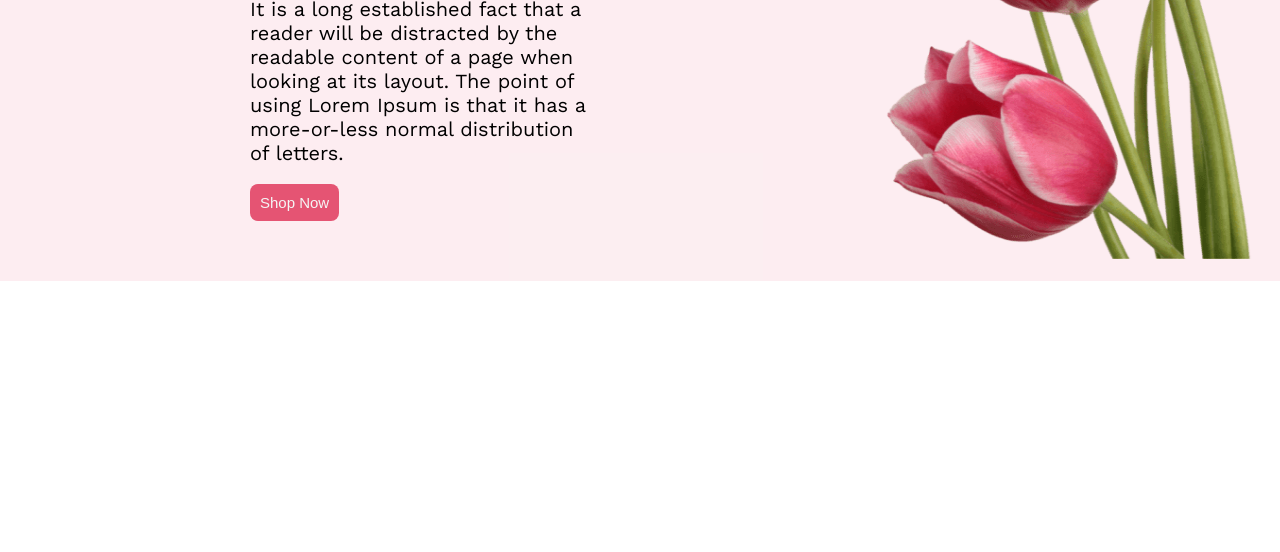
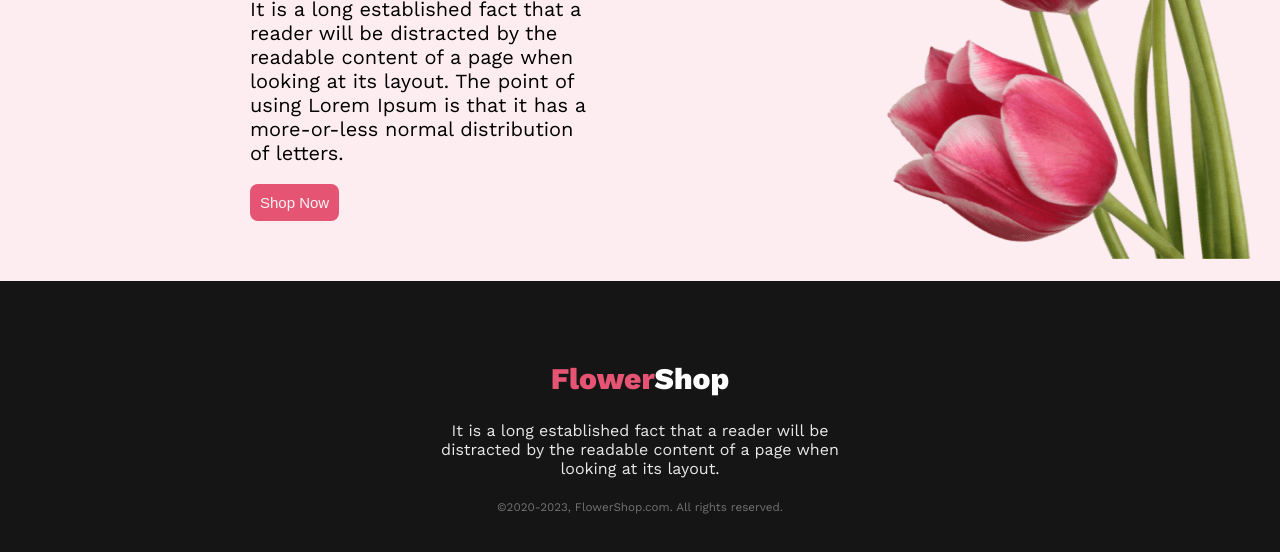
Before and after one commit to AAkilRaiyanPrantho/programming-hero-assignment-1, a plain HTML site: page index.html in a window 1280 px wide. Shown: the part 610-1162 px from the top of the page. Before the commit the page ends 891 px from the top, so only its background shows below. Drawn offline with nearby package versions, Linux system fonts and the light colour scheme.

Commit message:
Footer Section Completed

```diff
--- a/index.html
+++ b/index.html
@@ -15,15 +15,41 @@
   <body>
     <header class="header">
       <div class="header-title1">
-        <h1 id="main-heading">Let's make beautiful flowers a part of your life.</h1><br>
-        <p id="main-para">It is a long established fact that a reader will be distracted by the readable content of a page when looking at its layout. The point of using Lorem Ipsum is that it has a more-or-less normal distribution of letters.</p><br>
+        <h1 id="main-heading">
+          Let's make beautiful flowers a part of your life.
+        </h1>
+        <br />
+        <p id="main-para">
+          It is a long established fact that a reader will be distracted by the
+          readable content of a page when looking at its layout. The point of
+          using Lorem Ipsum is that it has a more-or-less normal distribution of
+          letters.
+        </p>
+        <br />
         <button class="primary-btn">Shop Now</button>
       </div>
       <div class="header-title2">
-        <img class="header-photo" src="Flower Asset/pngwing 10.png" alt="Pink Flower">
+        <img
+          class="header-photo"
+          src="Flower Asset/pngwing 10.png"
+          alt="Pink Flower"
+        />
       </div>
     </header>
     <main></main>
-    <footer></footer>
+    <footer class="footer">
+      <div class="footer-div">
+        <p class="footer-header">
+          <span style="color: #e55473">Flower</span>Shop
+        </p>
+        <p class="footer-text">
+          It is a long established fact that a reader will be distracted by the
+          readable content of a page when looking at its layout.
+        </p>
+        <p class="copyright">
+          <small>&copy;2020-2023, FlowerShop.com. All rights reserved. </small>
+        </p>
+      </div>
+    </footer>
   </body>
 </html>
--- a/styles/styles.css
+++ b/styles/styles.css
@@ -6,6 +6,8 @@ body {
   font-family: "Lato", sans-serif;
   font-family: "Work Sans", sans-serif;
 }
+
+/* Header Part Decoration Starts */
 
 .header{
     background-color: rgba(229, 84, 115, 0.10);
@@ -43,3 +45,35 @@ body {
     width: 600px;
     height: 800px;
 }
+
+/* Header Part Decoration Ends */
+
+/* Footer Part Decoration Starts */
+.footer{
+    background-color: rgba(0, 0, 0, 0.918);
+    text-align: center;
+}
+.footer-header{
+    color: white;
+    font-size: 30px;
+    font-weight: 800;
+    padding: 40px 0px 15px;
+}
+
+.footer-text{
+    color: rgba(255, 255, 255, 0.90);
+    font-size: 16px;
+    padding: 10px 0px;
+}
+
+.copyright{
+    color: rgba(255, 255, 255, 0.40);
+    font-size: 14px;
+    padding: 10px 0px;
+}
+.footer-div{
+    margin: auto;
+    width: 32%;
+    padding: 40px;
+}
+/* Footer Part Decoration Ends */
```
